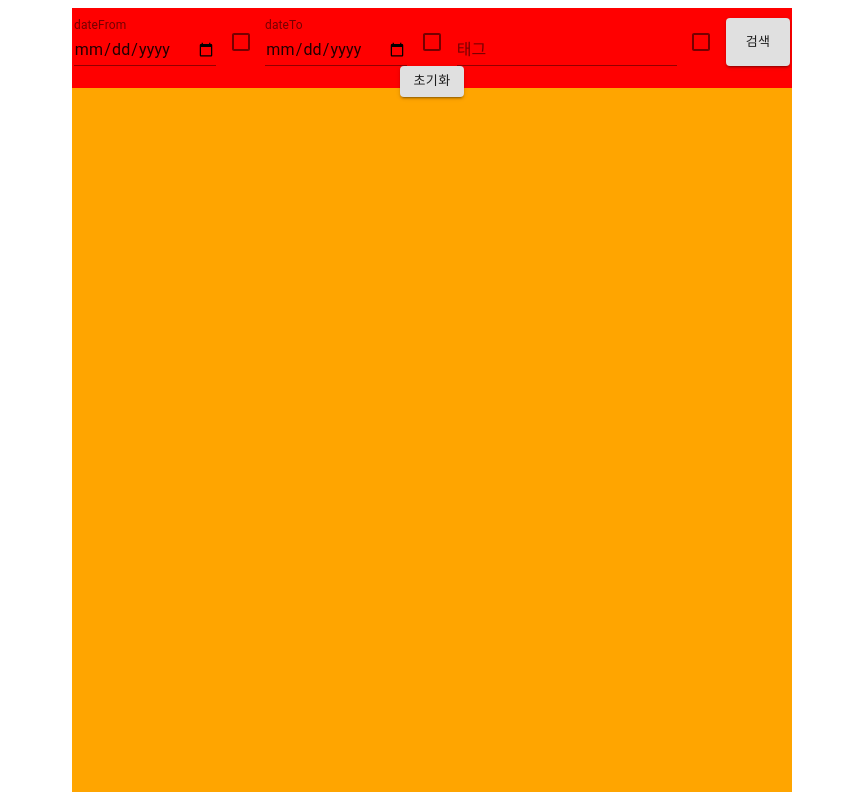
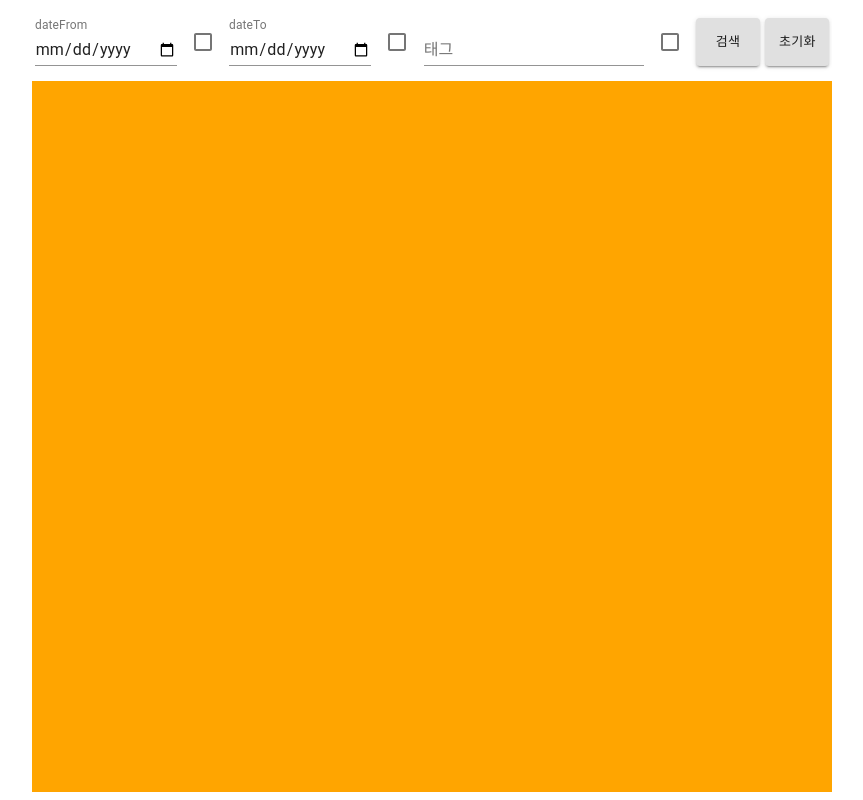
Before and after one commit to lafest/react-diary, a React (Create React App) app: page / in a window 1280 px wide. Shown: the whole page, without its empty margins (208-1071 px from the left). Built offline with nearby package versions, Linux system fonts and the light colour scheme.

Commit message:
fix App.js(defaultValue of filterKey, width of page)

```diff
--- a/src/App.js
+++ b/src/App.js
@@ -7,29 +7,30 @@ const Mainpage = styled.div`
   display: flex;
   flex-direction: column;
   align-content: center;
-  width: 720px;
+  width: 800px;
   height: calc(100vh - 16px);
   margin: 0px auto;
   overflow: hidden;
 `;
 const Header = styled.header`
-  background-color: red;
-  width: 720px;
+  background-color: white;
+  width: 800px;
   height: 80px;
 `;
 
 const Content = styled.div`
+  position:relative;
   background-color: orange;
-  width: 720px;
+  width: 800px;
   height: 100%;
   overflow-y: scroll;
 `;
 
 function App() {
   const [filterKey, setFilterKey] = useState({
-    tags: [],
-    dateFrom: new Date().toDateString(),
-    dateTo: new Date().toDateString(),
+    tags: null, //array
+    dateFrom: null, //Date object
+    dateTo: null, //Date object
   });
 
   return (
```
